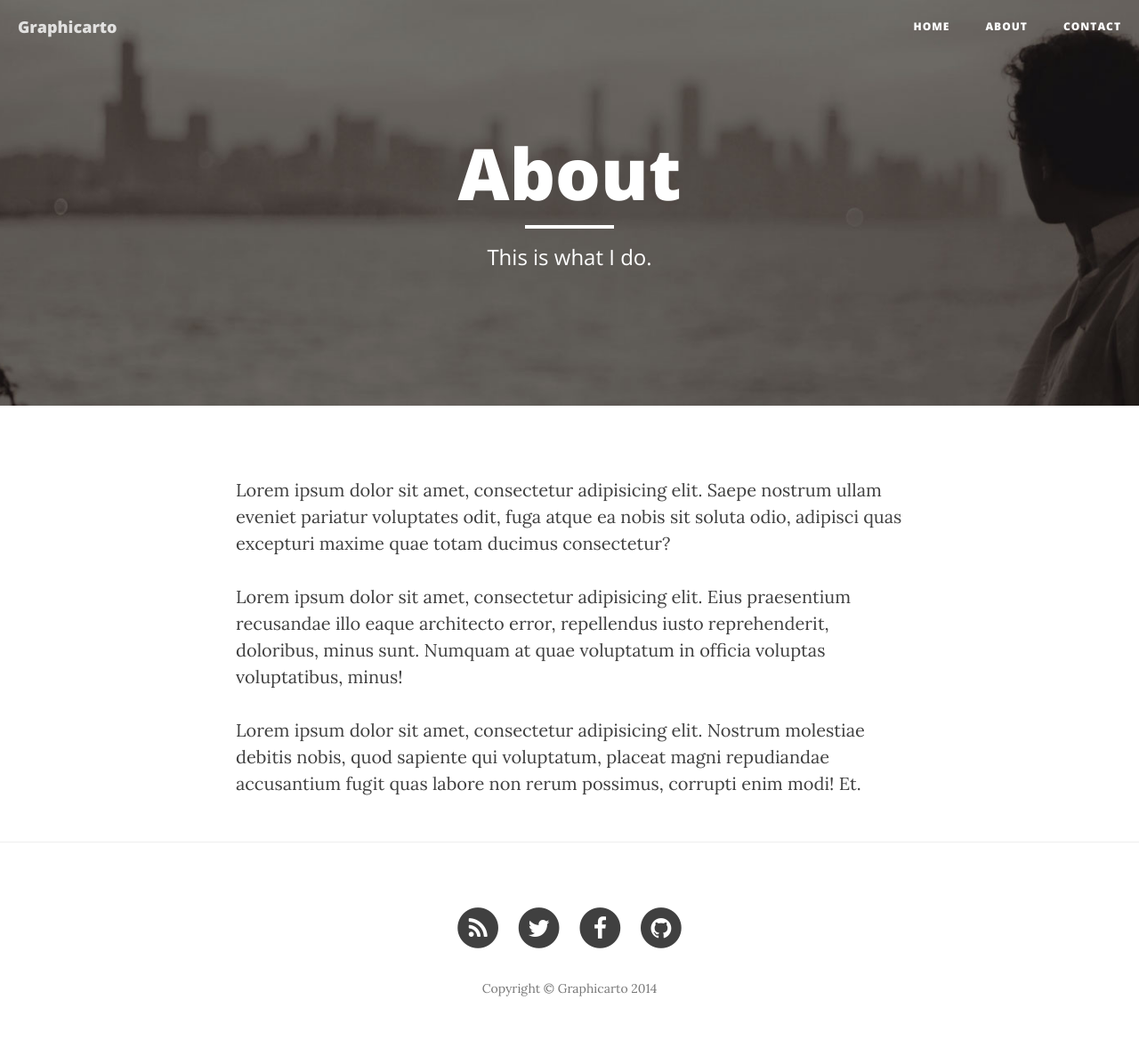
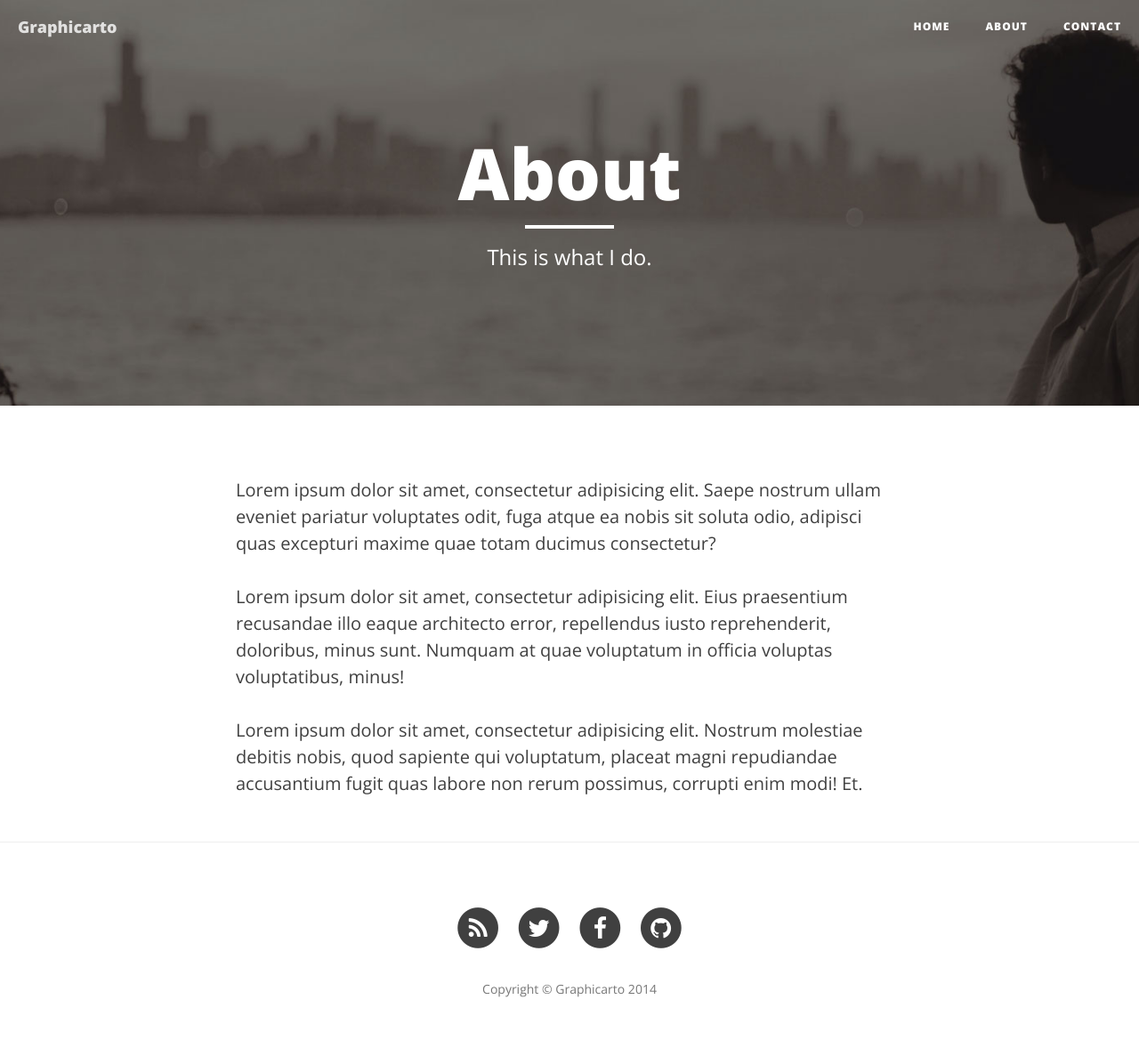
Before and after one commit to mjfoster83/mjfoster83.github.io, a Jekyll site: the page built from about.html, in a window 1280 px wide. Shown: the whole page at 89% size. Built offline with Jekyll 4.4.1, drawn with Linux system fonts in a browser that asks for light colours; nearby versions of some CDN libraries.

Commit message:
font test

```diff
--- a/css/clean-blog.css
+++ b/css/clean-blog.css
@@ -1,5 +1,5 @@
 body {
-  font-family: 'Lora', 'Times New Roman', serif;
+  font-family: 'Open Sans', 'Times New Roman', serif;
   font-size: 20px;
   color: #404040;
 }
```
